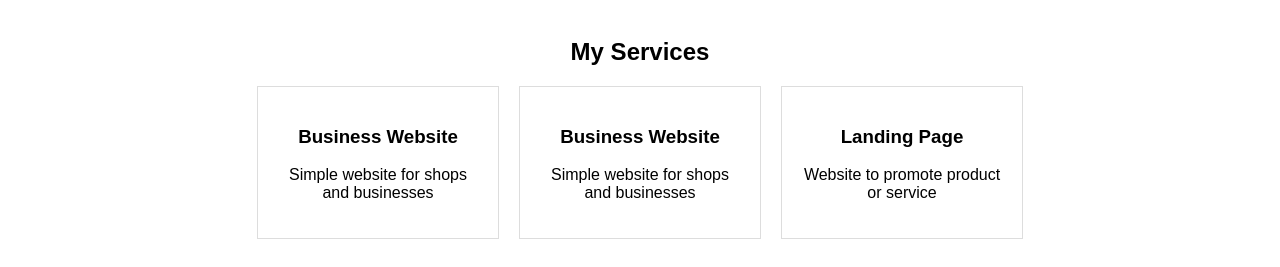
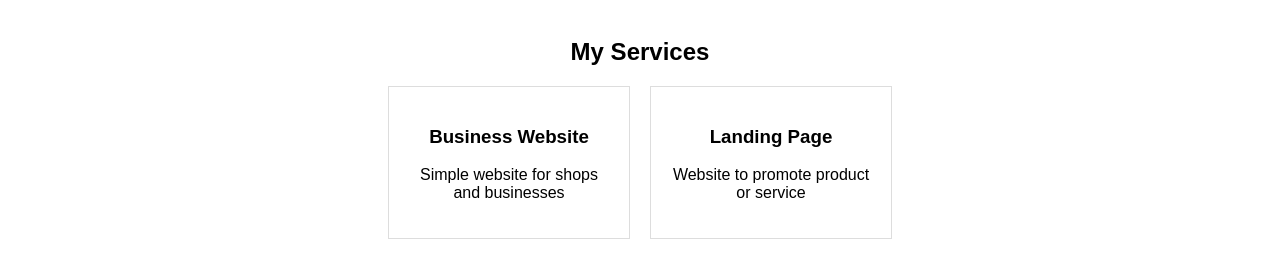
Before and after one commit to skd9548/website-project, a plain HTML site: page index.html in a window 1280 px wide. Shown: the part 533-800 px from the top of the page. Drawn offline with nearby package versions, Linux system fonts and the light colour scheme.

Commit message:
Update index.html

```diff
--- a/index.html
+++ b/index.html
@@ -45,10 +45,6 @@
 
 <div class="services">
 
-<div class="service">
-<h3>Business Website</h3>
-<p>Simple website for shops and businesses</p>
-</div>
 
 <div class="service" data-aos="fade-up">
 <h3>Business Website</h3>
```
